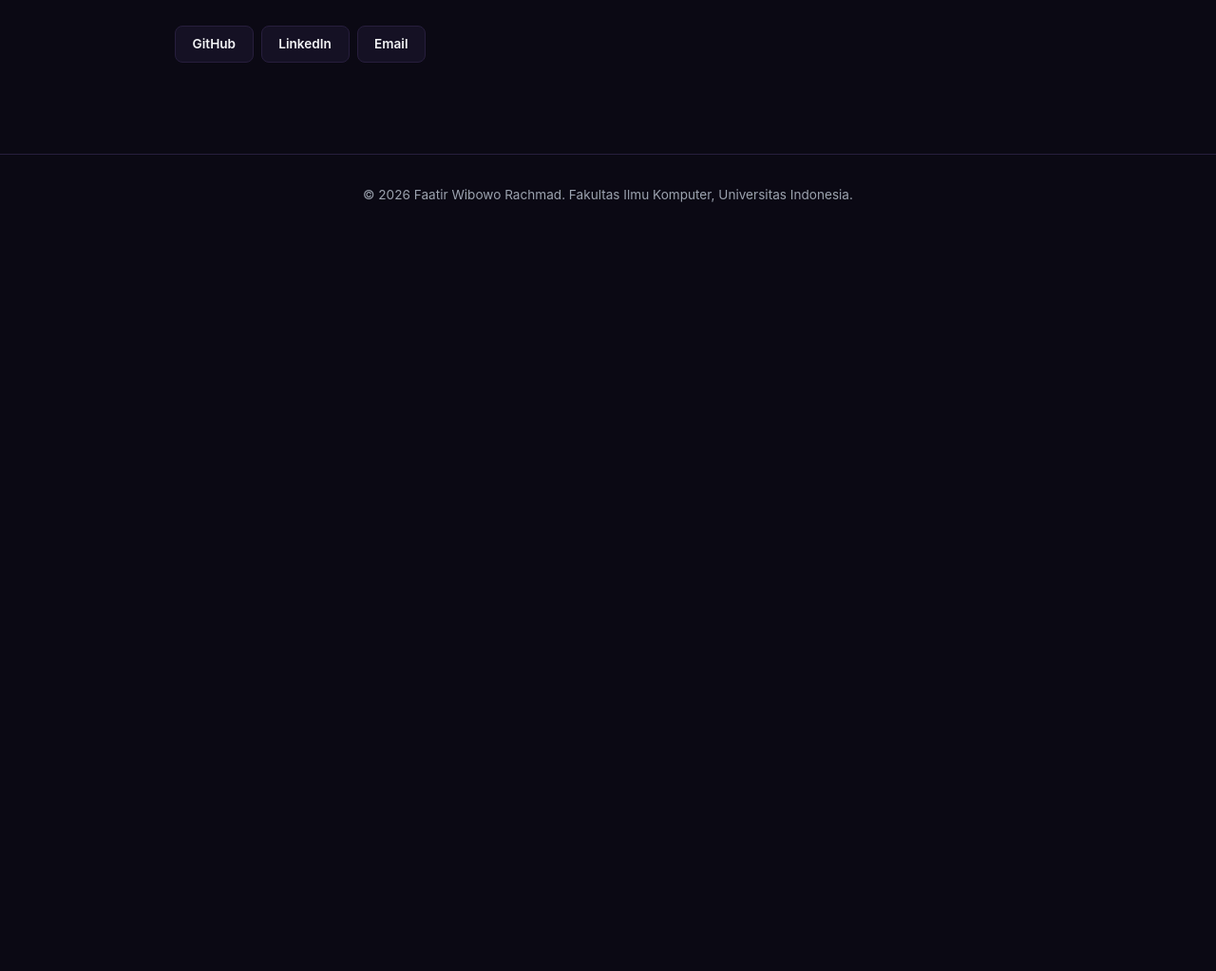
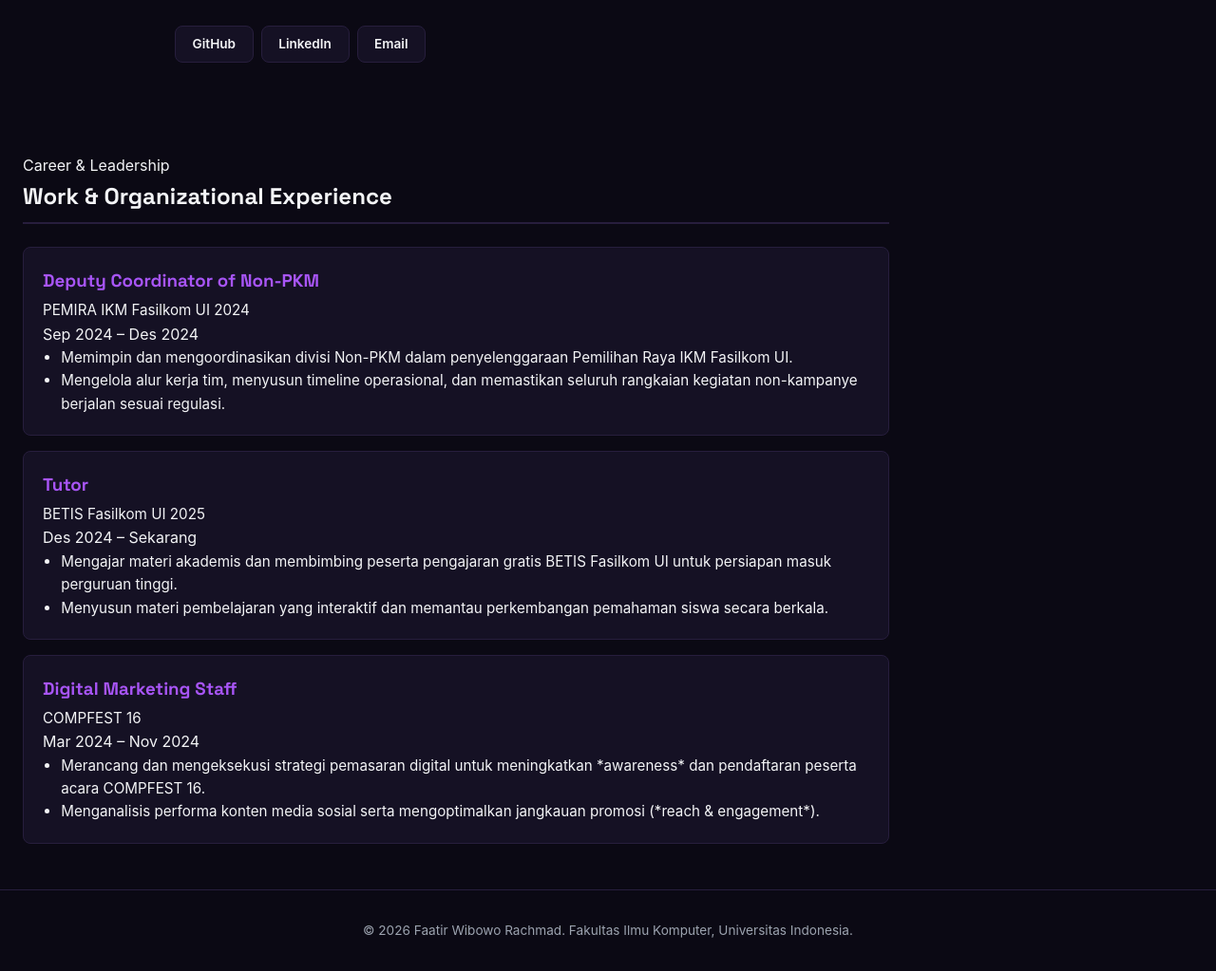
Before and after one commit to faatirrachmad/my-portofolio, a Django app: page / in a window 1280 px wide. Shown: the part 603-1626 px from the top of the page at 95% size. Before the commit the page ends 816 px from the top, so only its background shows below. Run offline with Django 5.2, Linux system fonts and the light colour scheme.

Commit message:
Menambahkan section experience baru

```diff
--- a/templates/index.html
+++ b/templates/index.html
@@ -55,6 +55,75 @@
                 </div>
             </div>
         </section>
+        <section class="portfolio-section container" id="experience">
+            <div class="section-header">
+                <p class="section-kicker">Career & Leadership</p>
+                <h2>Work & Organizational Experience</h2>
+            </div>
+
+            <div class="timeline">
+                <!-- Experience 1 -->
+                <div class="timeline-item">
+                    <div class="timeline-dot"></div>
+                    <div class="card experience-card">
+                        <div class="card-header">
+                            <div>
+                                <h3>Deputy Coordinator of Non-PKM</h3>
+                                <p class="organization">PEMIRA IKM Fasilkom UI 2024</p>
+                            </div>
+                            <span class="badge-date">Sep 2024 – Des 2024</span>
+                        </div>
+                        <ul class="experience-list">
+                            <li>Memimpin dan mengoordinasikan divisi Non-PKM dalam penyelenggaraan Pemilihan Raya IKM
+                                Fasilkom UI.</li>
+                            <li>Mengelola alur kerja tim, menyusun timeline operasional, dan memastikan seluruh
+                                rangkaian kegiatan non-kampanye berjalan sesuai regulasi.</li>
+                        </ul>
+                    </div>
+                </div>
+
+                <!-- Experience 2 -->
+                <div class="timeline-item">
+                    <div class="timeline-dot"></div>
+                    <div class="card experience-card">
+                        <div class="card-header">
+                            <div>
+                                <h3>Tutor</h3>
+                                <p class="organization">BETIS Fasilkom UI 2025</p>
+                            </div>
+                            <span class="badge-date">Des 2024 – Sekarang</span>
+                        </div>
+                        <ul class="experience-list">
+                            <li>Mengajar materi akademis dan membimbing peserta pengajaran gratis BETIS Fasilkom UI
+                                untuk persiapan masuk perguruan tinggi.</li>
+                            <li>Menyusun materi pembelajaran yang interaktif dan memantau perkembangan pemahaman siswa
+                                secara berkala.</li>
+                        </ul>
+                    </div>
+                </div>
+
+                <!-- Experience 3 -->
+                <div class="timeline-item">
+                    <div class="timeline-dot"></div>
+                    <div class="card experience-card">
+                        <div class="card-header">
+                            <div>
+                                <h3>Digital Marketing Staff</h3>
+                                <p class="organization">COMPFEST 16</p>
+                            </div>
+                            <span class="badge-date">Mar 2024 – Nov 2024</span>
+                        </div>
+                        <ul class="experience-list">
+                            <li>Merancang dan mengeksekusi strategi pemasaran digital untuk meningkatkan *awareness* dan
+                                pendaftaran peserta acara COMPFEST 16.</li>
+                            <li>Menganalisis performa konten media sosial serta mengoptimalkan jangkauan promosi (*reach
+                                & engagement*).</li>
+                        </ul>
+                    </div>
+                </div>
+            </div>
+        </section>
+    </main>
     </main>
 
     <footer class="site-footer">
```
